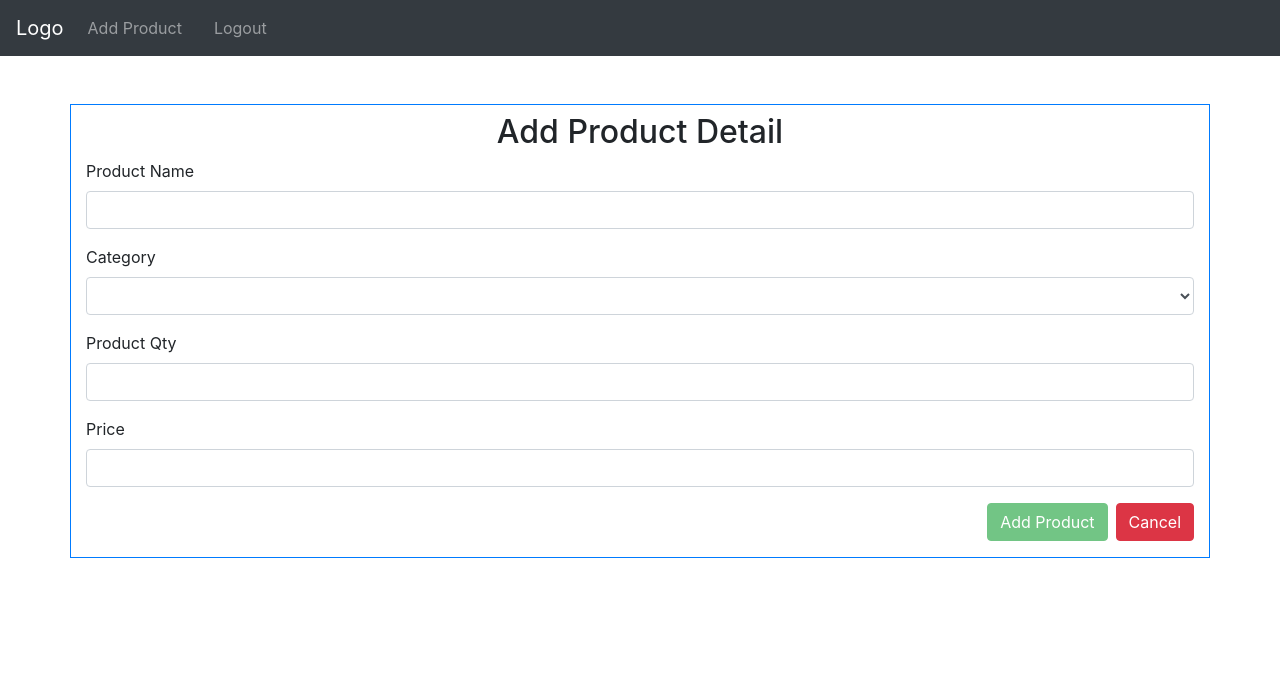
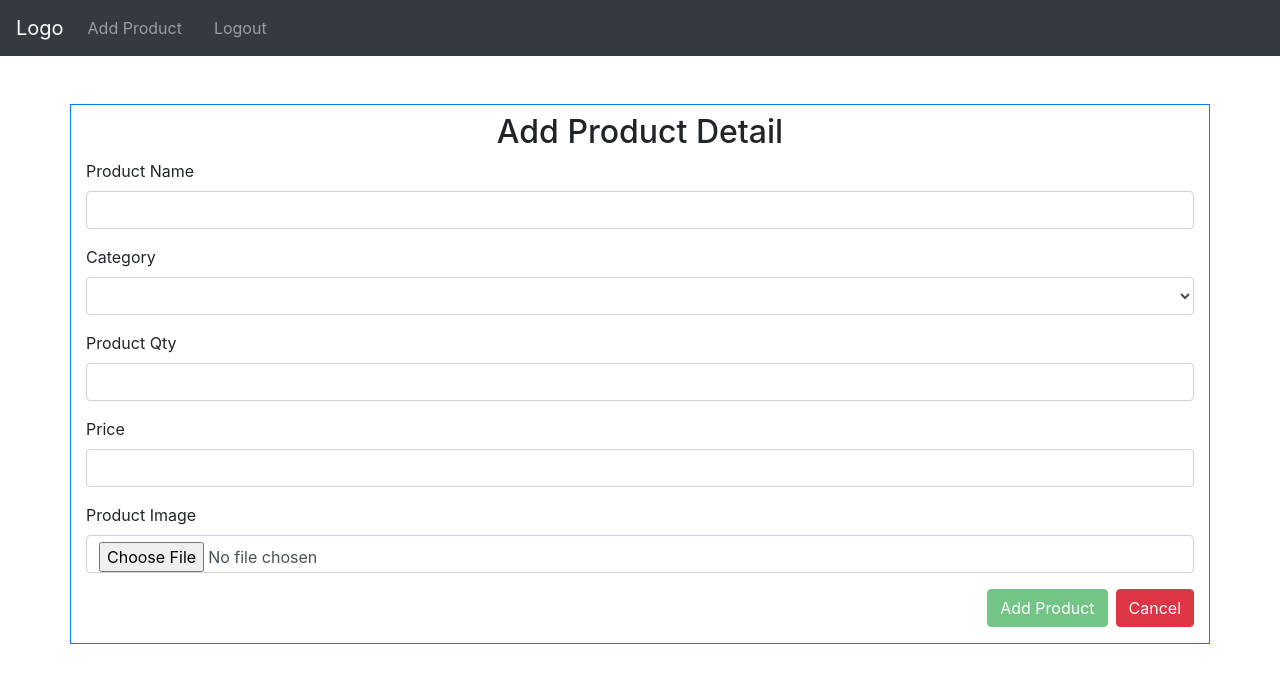
Before and after one commit to dj4385/product-poc, an Angular app: page /addProduct in a window 1280 px wide. Shown: the top 682 px of the page. Built offline with nearby package versions, Linux system fonts and the light colour scheme.

Commit message:
image is sended to api

```diff
--- a/src/app/add-update-product/add-update-product.component.html
+++ b/src/app/add-update-product/add-update-product.component.html
@@ -27,6 +27,10 @@
           <input type="number" name="_price" id="" class="form-control" min="1" max="10000" [(ngModel)]="productDetailObj.price" #price="ngModel" required>
           <small class="text-danger" *ngIf="price.invalid && (price.dirty || price.touched)">Invalid Product Price*</small>
         </div>
+        <div class="form-group">
+          <label for="">Product Image</label>
+          <input type="file" name="productImage" id="" (change)="uploadImg($event)" class="form-control" required>
+        </div>
         <div class="form-group d-flex justify-content-end">
           <input type="button" value="Add Product" *ngIf="isProductDetailObj" [disabled]="addUpdateProductForm.invalid" (click)="addProduct()" class="btn btn-success mr-2">
           <input type="button" value="Update Product" *ngIf="!isProductDetailObj" [disabled]="addUpdateProductForm.invalid" (click)="updateProduct()" class="btn btn-primary mr-2">
--- a/src/app/add-update-product/add-update-product.component.ts
+++ b/src/app/add-update-product/add-update-product.component.ts
@@ -16,6 +16,7 @@ export class AddUpdateProductComponent implements OnInit {
   responseArr : any = []
   token = ""
   id = ""
+  base64textString=""
   isProductDetailObj = false
   productCategory = ['Electronics','Fashion','Toys','Software']
   _totalPrice = this.productDetailObj.productQty * this.productDetailObj.price
@@ -52,9 +53,28 @@ export class AddUpdateProductComponent implements OnInit {
     }
   }
 
+  uploadImg(event){
+    var files = event.target.files
+    var file = files[0]
+    console.log(file)
+    if (files && file) {
+      var reader = new FileReader();
+
+      reader.onload =this._handleReaderLoaded.bind(this);
+
+      reader.readAsBinaryString(file);
+    }
+  }
+  _handleReaderLoaded(readerEvt) {
+    var binaryString = readerEvt.target.result;
+           this.base64textString= btoa(binaryString);
+           console.log("base64 str",this.base64textString);
+   }
+
   addProduct(){
     if(this.token !=null){
       this.productDetailObj.totalPrice = this._totalPrice
+      this.productDetailObj.productImg = this.base64textString
 
       this._comSer.addProduct(this.productDetailObj,this.token).subscribe(
         res=>{
```
